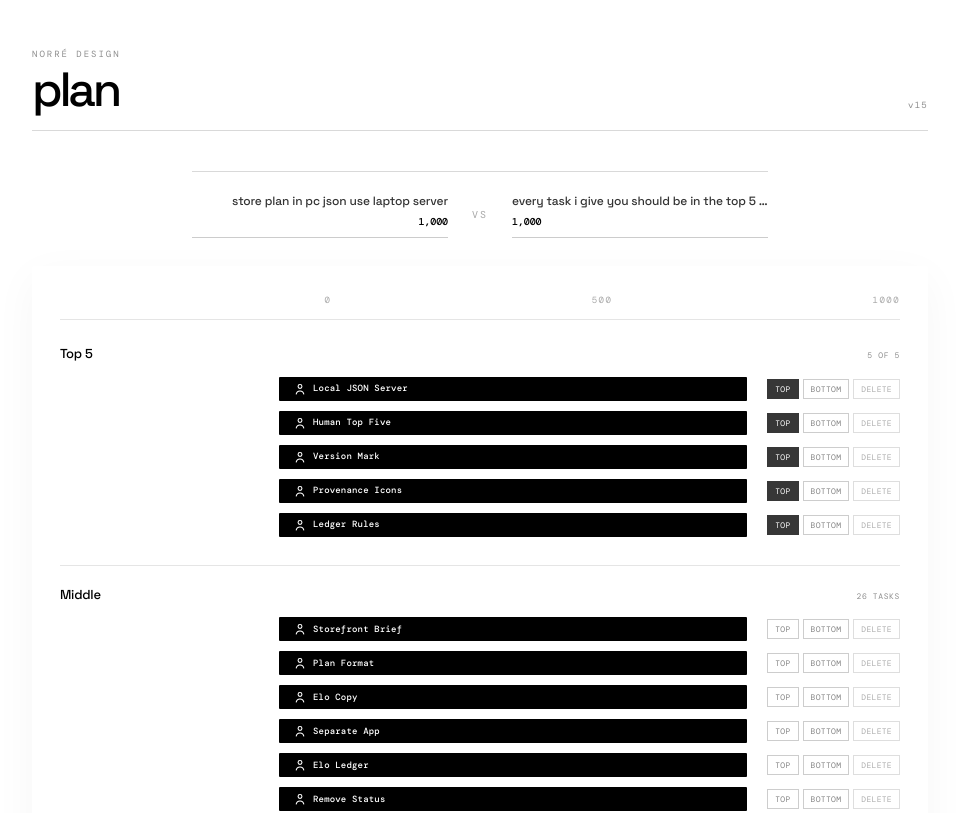
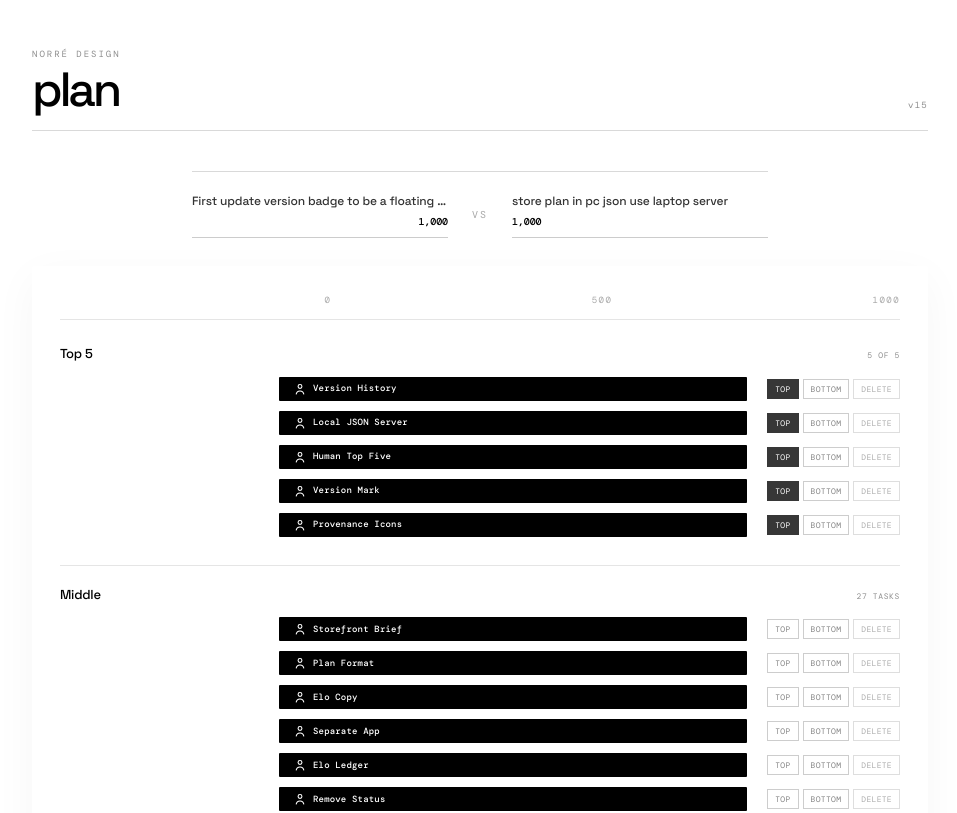
Before and after one commit to adomasgaudi26/norra-plan, a Next.js app: page / in a window 1280 px wide. Shown: the top 813 px of the page, without its empty margins (160-1117 px from the left). Built offline with nearby package versions, Linux system fonts and the light colour scheme.

Commit message:
Record v16 version history task

```diff
--- a/app/page.tsx
+++ b/app/page.tsx
@@ -309,6 +309,14 @@ const seedData: SeedTask[] = [
     scores: [1000, 1000, 1000, 1000, 1000, 1000],
     initialElo: 1000,
   },
+  {
+    id: "brief-version-badge-v16",
+    name: "First update version badge to be a floating at the bottom press to open git history and now v16 (list task in norre-plan before you start)",
+    done: false,
+    color: "#000000",
+    scores: [1000, 1000, 1000, 1000, 1000, 1000],
+    initialElo: 1000,
+  },
 ];
 
 const taskDetails: Record<string, Pick<Task, "codename" | "description">> = {
@@ -455,6 +463,10 @@ const taskDetails: Record<string, Pick<Task, "codename" | "description">> = {
   "brief-local-json-server": {
     codename: "Local JSON Server",
     description: "Persist planner state in a PC JSON file served by the laptop.",
+  },
+  "brief-version-badge-v16": {
+    codename: "Version History",
+    description: "Float the v16 badge and open this repository’s Git history on demand.",
   },
 };
 
```
